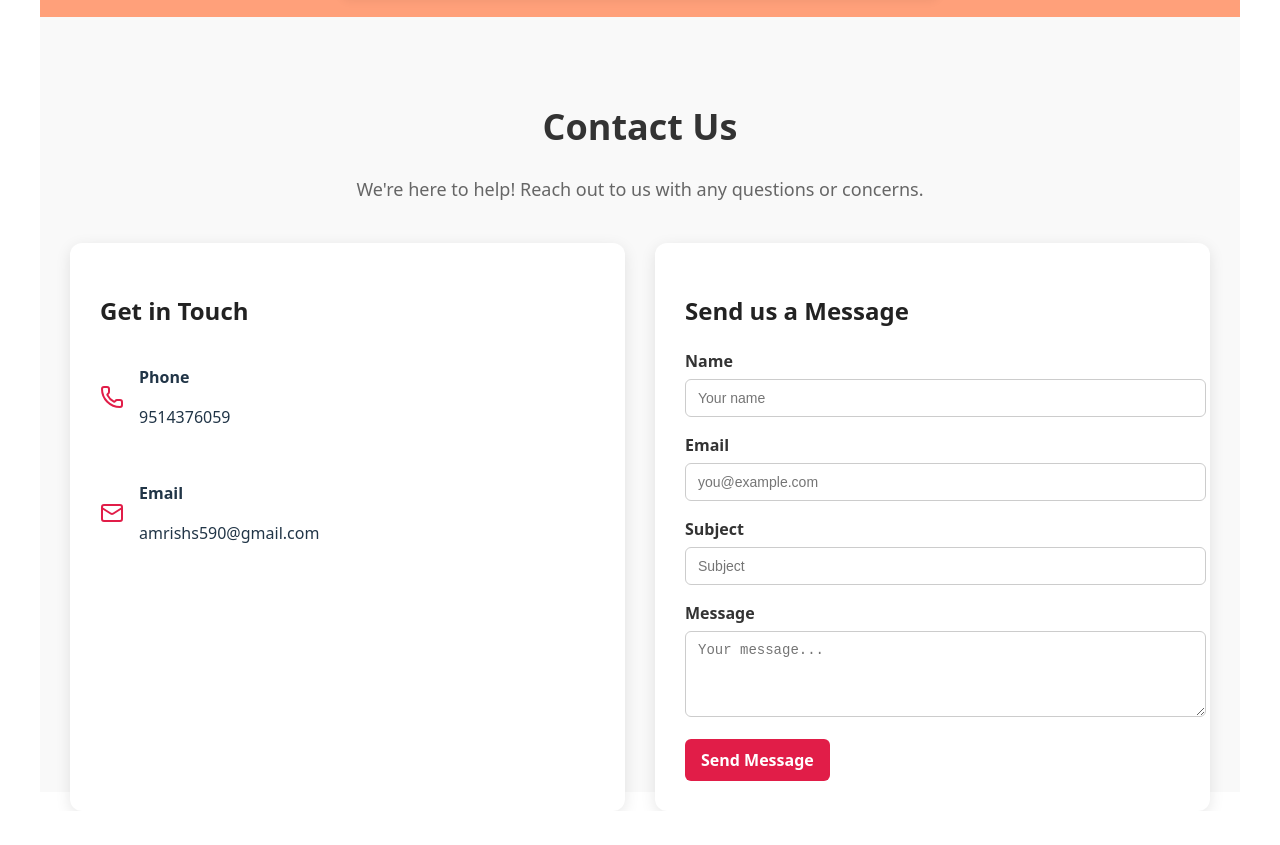
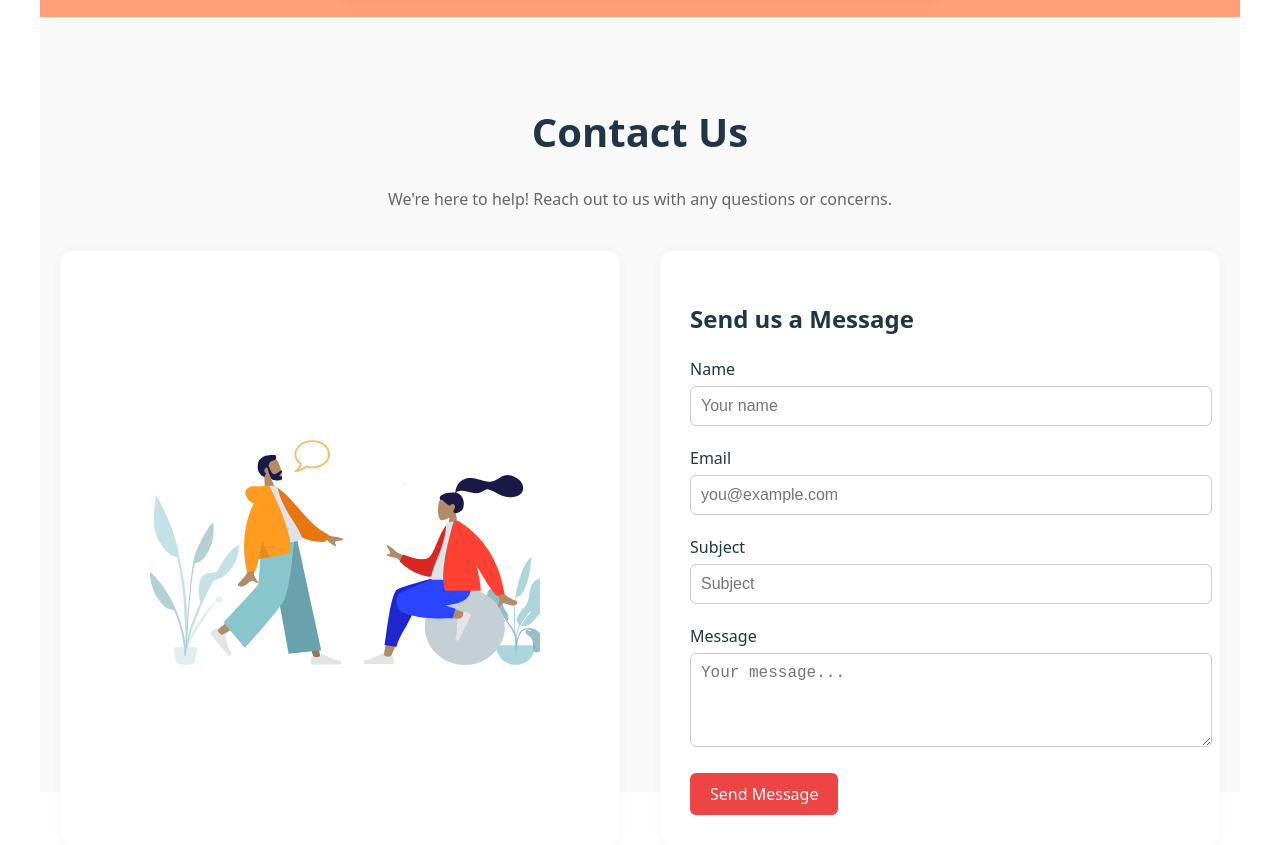
Before and after one commit to amrishs590/Project-ProblemSolving, a React (Vite) app: page / in a window 1280 px wide. Shown: the part 1533-2378 px from the top of the page. Before the commit the page ends 2344 px from the top, so only its background shows below. Built offline with nearby package versions, Linux system fonts and the light colour scheme.

Commit message:
Contact page updated with Animations

```diff
--- a/src/pages/HomePage.css
+++ b/src/pages/HomePage.css
@@ -90,7 +90,7 @@
 
 /* Contact Section */
 
-/* .contact-wrapper {
+.contact-wrapper {
   padding: 60px 20px;
   background-color: #f9f9f9;
 }
@@ -178,8 +178,8 @@
   border-radius: 6px;
   margin-bottom: 20px;
   font-weight: bold;
-} */
-
+}
+/*
 .contact-wrapper {
   padding: 60px 30px;
   background-color: #f9f9f9;
@@ -278,4 +278,4 @@
   margin-bottom: 15px;
   color: green;
   font-weight: 600;
-}
+} */
--- a/src/pages/HomePage.jsx
+++ b/src/pages/HomePage.jsx
@@ -1,9 +1,123 @@
+import React, { useState } from "react";
+import Step from "../components/Step";
+import Lottie from "lottie-react";
+import codingAnimation from "../assets/coding.json";
+import contactAnimation from "../assets/contact.json"; // 👈 Import your new animation JSON here
+import { Phone, Mail } from "lucide-react";
+import "./HomePage.css";
+
+const HomePage = () => {
+  const [submitted, setSubmitted] = useState(false);
+
+  const handleSubmit = (e) => {
+    e.preventDefault();
+    setSubmitted(true);
+    e.target.reset();
+    setTimeout(() => setSubmitted(false), 3000);
+  };
+
+  return (
+    <div className="Holder">
+      {/* Hero Section */}
+      <section id="home" className="section hero">
+        <div className="hero-content">
+          <div className="hero-left">
+            <Lottie
+              animationData={codingAnimation}
+              loop
+              className="hero-animation"
+            />
+          </div>
+          <div className="hero-right">
+            <h2>Welcome to DSA Pathway</h2>
+            <p>
+              A curated journey to mastering Data Structures and Algorithms.
+              <br />
+              <br />
+              Embark on a thoughtfully structured path where each step brings
+              clarity and confidence. DSA Pathway offers a refined learning
+              experience through categorized problems, intuitive visual steps,
+              and clean, well-crafted solutions.
+              <br />
+              <br />
+              Whether you're laying the foundation or advancing your expertise,
+              our platform transforms problem-solving into a focused and
+              rewarding pursuit.
+            </p>
+          </div>
+        </div>
+      </section>
+
+      {/* Learn Section */}
+      <section id="learn" className="section learn">
+        <Step />
+      </section>
+
+      {/* Contact Section */}
+      <section id="contact" className="section contact-wrapper">
+        <div className="contact-header">
+          <h1>Contact Us</h1>
+          <p>
+            We're here to help! Reach out to us with any questions or concerns.
+          </p>
+        </div>
+
+        <div className="contact-grid">
+          {/* Left: Animation */}
+          <div className="contact-box animation-box">
+            <Lottie
+              animationData={contactAnimation}
+              loop
+              className="contact-animation"
+            />
+          </div>
+
+          {/* Right: Form */}
+          <div className="contact-box">
+            <h2>Send us a Message</h2>
+            {submitted && (
+              <div className="success-message">
+                ✅ Thank you! Your message has been sent.
+              </div>
+            )}
+            <form onSubmit={handleSubmit} className="contact-form">
+              <div>
+                <label>Name</label>
+                <input type="text" placeholder="Your name" required />
+              </div>
+              <div>
+                <label>Email</label>
+                <input type="email" placeholder="you@example.com" required />
+              </div>
+              <div>
+                <label>Subject</label>
+                <input type="text" placeholder="Subject" />
+              </div>
+              <div>
+                <label>Message</label>
+                <textarea
+                  rows={4}
+                  placeholder="Your message..."
+                  required
+                ></textarea>
+              </div>
+              <button type="submit">Send Message</button>
+            </form>
+          </div>
+        </div>
+      </section>
+    </div>
+  );
+};
+
+export default HomePage;
+
+
 // import React, { useState } from "react";
 // import Step from "../components/Step";
 // import Lottie from "lottie-react";
 // import codingAnimation from "../assets/coding.json";
-// import contactAnimation from "../assets/contact.json"; // 👈 Import your new animation JSON here
-// import { Phone, Mail } from "lucide-react";
+// import { Phone, Mail, MapPin, Clock } from "lucide-react";
 // import "./HomePage.css";
 
 // const HomePage = () => {
@@ -31,14 +145,13 @@
 //           <div className="hero-right">
 //             <h2>Welcome to DSA Pathway</h2>
 //             <p>
-//               A curated journey to mastering Data Structures and Algorithms.
+//               A curated journey to mastering Data Structures and Algorithms.{" "}
 //               <br />
 //               <br />
 //               Embark on a thoughtfully structured path where each step brings
 //               clarity and confidence. DSA Pathway offers a refined learning
 //               experience through categorized problems, intuitive visual steps,
-//               and clean, well-crafted solutions.
-//               <br />
+//               and clean, well-crafted solutions. <br />
 //               <br />
 //               Whether you're laying the foundation or advancing your expertise,
 //               our platform transforms problem-solving into a focused and
@@ -63,13 +176,26 @@
 //         </div>
 
 //         <div className="contact-grid">
-//           {/* Left: Animation */}
-//           <div className="contact-box animation-box">
-//             <Lottie
-//               animationData={contactAnimation}
-//               loop
-//               className="contact-animation"
-//             />
+//           {/* Left: Info */}
+//           <div className="contact-box">
+//             <h2>Get in Touch</h2>
+//             <div className="contact-info">
+//               <div className="info-item">
+//                 <Phone className="icon" />
+//                 <div>
+//                   <p className="label">Phone</p>
+//                   <p>9514376059</p>
+//                 </div>
+//               </div>
+//               <div className="info-item">
+//                 <Mail className="icon" />
+//                 <div>
+//                   <p className="label">Email</p>
+//                   <p>amrishs590@gmail.com</p>
+//                 </div>
+//               </div>
+
+//             </div>
 //           </div>
 
 //           {/* Right: Form */}
@@ -111,129 +237,3 @@
 // };
 
 // export default HomePage;
-
-
-import React, { useState } from "react";
-import Step from "../components/Step";
-import Lottie from "lottie-react";
-import codingAnimation from "../assets/coding.json";
-import { Phone, Mail, MapPin, Clock } from "lucide-react";
-import "./HomePage.css";
-
-const HomePage = () => {
-  const [submitted, setSubmitted] = useState(false);
-
-  const handleSubmit = (e) => {
-    e.preventDefault();
-    setSubmitted(true);
-    e.target.reset();
-    setTimeout(() => setSubmitted(false), 3000);
-  };
-
-  return (
-    <div className="Holder">
-      {/* Hero Section */}
-      <section id="home" className="section hero">
-        <div className="hero-content">
-          <div className="hero-left">
-            <Lottie
-              animationData={codingAnimation}
-              loop
-              className="hero-animation"
-            />
-          </div>
-          <div className="hero-right">
-            <h2>Welcome to DSA Pathway</h2>
-            <p>
-              A curated journey to mastering Data Structures and Algorithms.{" "}
-              <br />
-              <br />
-              Embark on a thoughtfully structured path where each step brings
-              clarity and confidence. DSA Pathway offers a refined learning
-              experience through categorized problems, intuitive visual steps,
-              and clean, well-crafted solutions. <br />
-              <br />
-              Whether you're laying the foundation or advancing your expertise,
-              our platform transforms problem-solving into a focused and
-              rewarding pursuit.
-            </p>
-          </div>
-        </div>
-      </section>
-
-      {/* Learn Section */}
-      <section id="learn" className="section learn">
-        <Step />
-      </section>
-
-      {/* Contact Section */}
-      <section id="contact" className="section contact-wrapper">
-        <div className="contact-header">
-          <h1>Contact Us</h1>
-          <p>
-            We're here to help! Reach out to us with any questions or concerns.
-          </p>
-        </div>
-
-        <div className="contact-grid">
-          {/* Left: Info */}
-          <div className="contact-box">
-            <h2>Get in Touch</h2>
-            <div className="contact-info">
-              <div className="info-item">
-                <Phone className="icon" />
-                <div>
-                  <p className="label">Phone</p>
-                  <p>9514376059</p>
-                </div>
-              </div>
-              <div className="info-item">
-                <Mail className="icon" />
-                <div>
-                  <p className="label">Email</p>
-                  <p>amrishs590@gmail.com</p>
-                </div>
-              </div>
-
-            </div>
-          </div>
-
-          {/* Right: Form */}
-          <div className="contact-box">
-            <h2>Send us a Message</h2>
-            {submitted && (
-              <div className="success-message">
-                ✅ Thank you! Your message has been sent.
-              </div>
-            )}
-            <form onSubmit={handleSubmit} className="contact-form">
-              <div>
-                <label>Name</label>
-                <input type="text" placeholder="Your name" required />
-              </div>
-              <div>
-                <label>Email</label>
-                <input type="email" placeholder="you@example.com" required />
-              </div>
-              <div>
-                <label>Subject</label>
-                <input type="text" placeholder="Subject" />
-              </div>
-              <div>
-                <label>Message</label>
-                <textarea
-                  rows={4}
-                  placeholder="Your message..."
-                  required
-                ></textarea>
-              </div>
-              <button type="submit">Send Message</button>
-            </form>
-          </div>
-        </div>
-      </section>
-    </div>
-  );
-};
-
-export default HomePage;
```
